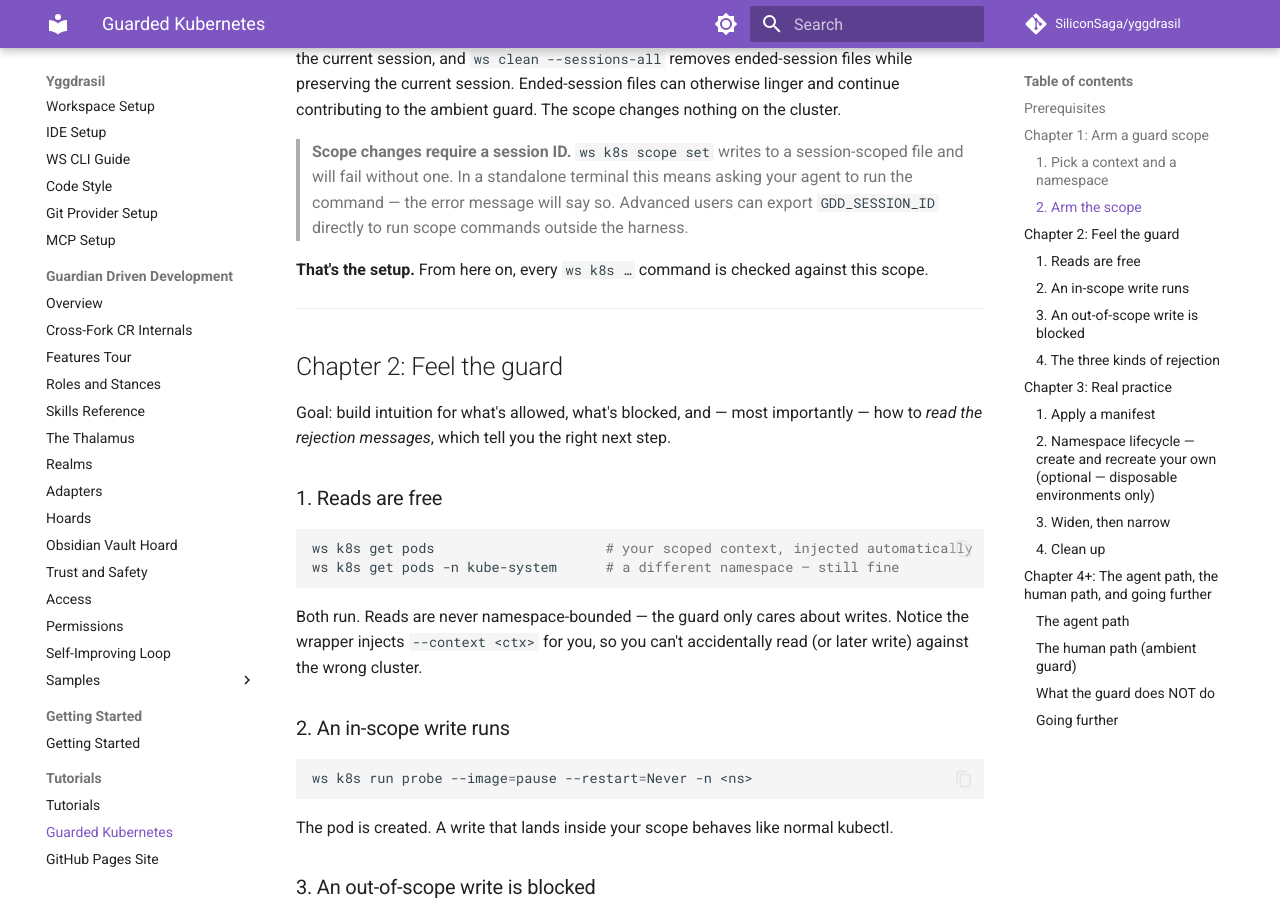
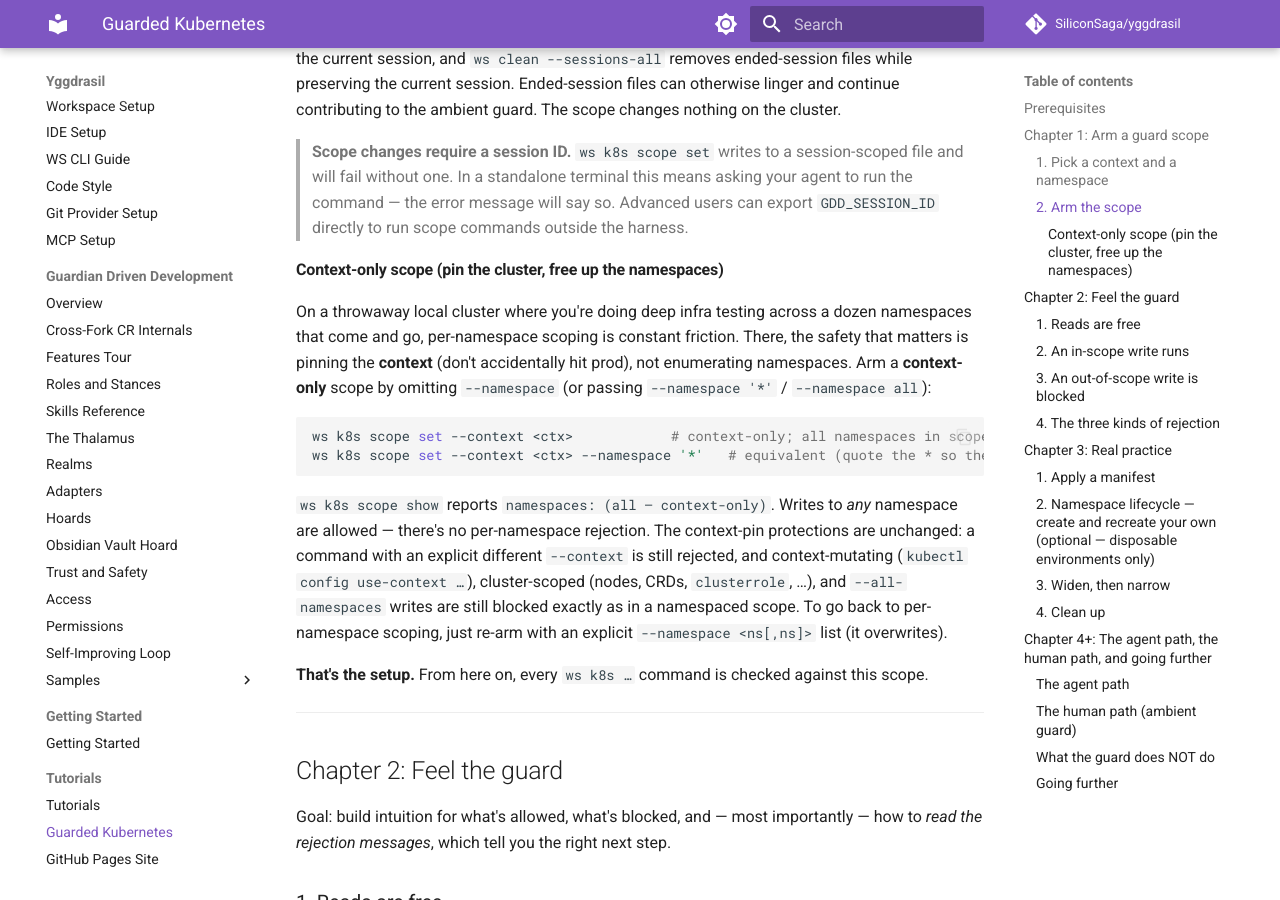
Before and after one commit to SiliconSaga/yggdrasil, an MkDocs documentation site: the page built from docs/tutorials/guarded-kubernetes.md, in a window 1280 px wide and 900 px high, scrolled down 2494 px. Built offline with MkDocs 1.6.1 and Material for MkDocs 9.7.7, drawn with Linux system fonts in a browser that asks for light colours; comment, search, counter and statistics services are not loaded.

Commit message:
feat(k8s-guard): add context-only scope mode (all namespaces in scope)
Arm a context-only guard scope with `ws k8s scope set --context <ctx>` and no
`--namespace` (or `--namespace '*'` / `--namespace all`). The context is pinned
but all namespaces are in scope for writes — no per-namespace rejection. This
removes constant friction on a throwaway local cluster doing deep infra testing
across many dynamically-created namespaces, where pinning the context (don't hit
prod) is the safety that matters, not enumerating namespaces.

Representation: the sentinel `*` is stored in `GDD_K8S_NAMESPACES`. The guard's
`_k8s_ns_in_csv` treats a `*` element as matching any namespace, so every
namespace-membership decision point (plain namespaced write, `-f` manifest doc,
in-scope namespace create/delete) accepts any namespace under a context-only
scope. The two ad-hoc inline membership loops now route through
`_k8s_ns_in_csv`, so the sentinel is honored in one place.

Preserved exactly: an explicit different `--context`, context-mutating kubectl
(`config use-context`), cluster-scoped writes, and `--all-namespaces` are all
still blocked in context-only mode. Namespaced scopes behave unchanged.

`ws k8s scope show` reports `namespaces: (all — context-only)`.

Tests: extended tests/ws-k8s/wrapper.bats with context-only coverage (arm with
no namespace / `*` / all, arbitrary-namespace write allowed, reads free, context
mismatch rejected, cluster-scoped write still rejected). Full vendored-bats runs:
tests/ws-k8s/wrapper.bats (19/19) and tests/hook/gdd-permission-hook.bats
(134/134) both green.

Co-Authored-By: Claude Opus 4.8 <noreply@anthropic.com>

````diff
--- a/docs/tutorials/guarded-kubernetes.md
+++ b/docs/tutorials/guarded-kubernetes.md
@@ -70,6 +70,17 @@ ws k8s scope show
 The scope lives in a per-session file, not your kubeconfig. `ws k8s scope clear` removes it from the current session, and `ws clean --sessions-all` removes ended-session files while preserving the current session. Ended-session files can otherwise linger and continue contributing to the ambient guard. The scope changes nothing on the cluster.
 
 > **Scope changes require a session ID.** `ws k8s scope set` writes to a session-scoped file and will fail without one. In a standalone terminal this means asking your agent to run the command — the error message will say so. Advanced users can export `GDD_SESSION_ID` directly to run scope commands outside the harness.
+
+#### Context-only scope (pin the cluster, free up the namespaces)
+
+On a throwaway local cluster where you're doing deep infra testing across a dozen namespaces that come and go, per-namespace scoping is constant friction. There, the safety that matters is pinning the **context** (don't accidentally hit prod), not enumerating namespaces. Arm a **context-only** scope by omitting `--namespace` (or passing `--namespace '*'` / `--namespace all`):
+
+```bash
+ws k8s scope set --context <ctx>            # context-only; all namespaces in scope for writes
+ws k8s scope set --context <ctx> --namespace '*'   # equivalent (quote the * so the shell can't expand it)
+```
+
+`ws k8s scope show` reports `namespaces: (all — context-only)`. Writes to *any* namespace are allowed — there's no per-namespace rejection. The context-pin protections are unchanged: a command with an explicit different `--context` is still rejected, and context-mutating (`kubectl config use-context …`), cluster-scoped (nodes, CRDs, `clusterrole`, …), and `--all-namespaces` writes are still blocked exactly as in a namespaced scope. To go back to per-namespace scoping, just re-arm with an explicit `--namespace <ns[,ns]>` list (it overwrites).
 
 **That's the setup.** From here on, every `ws k8s …` command is checked against this scope.
 
````
Also changed, not shown: 3 other files.
